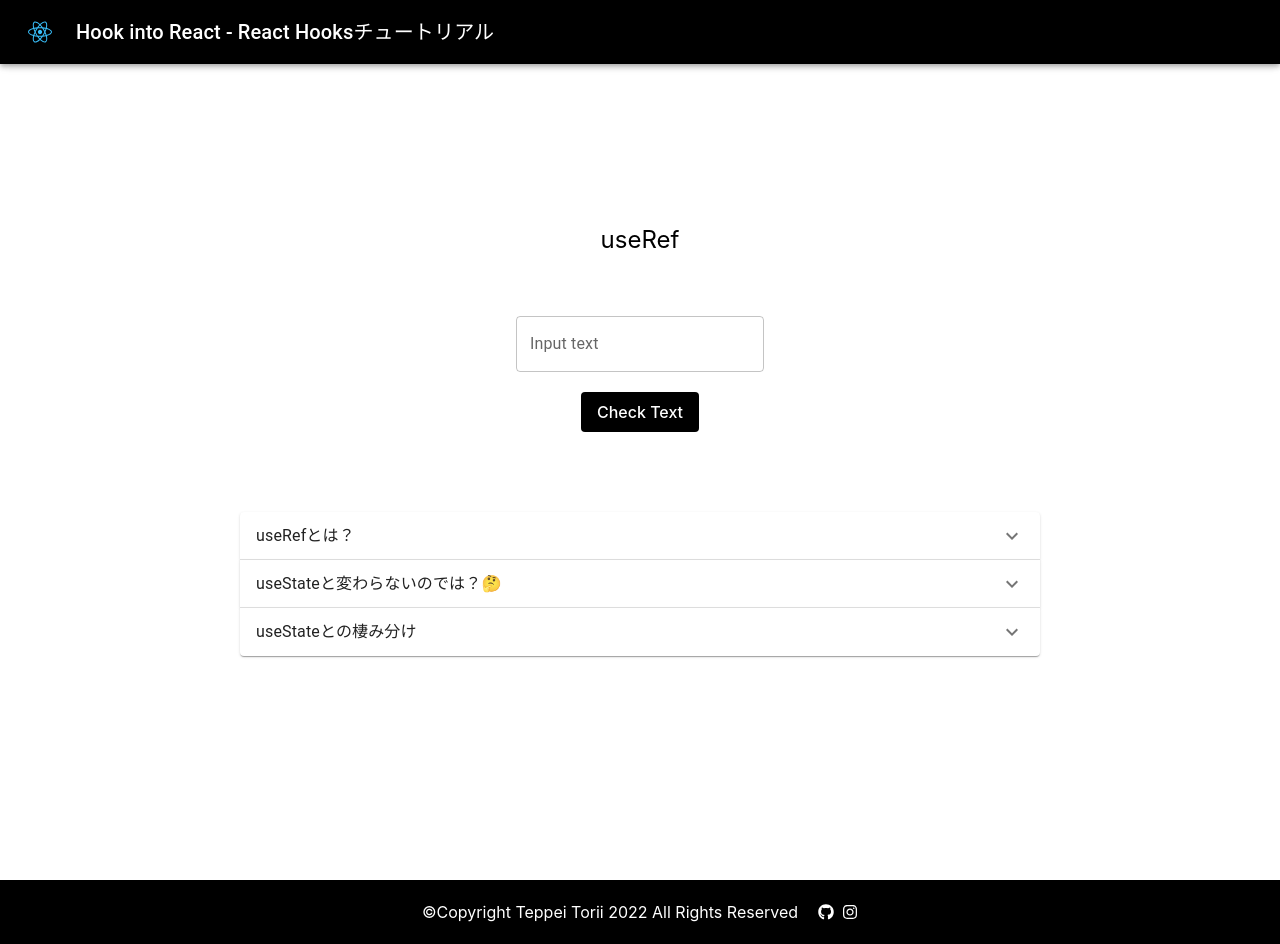
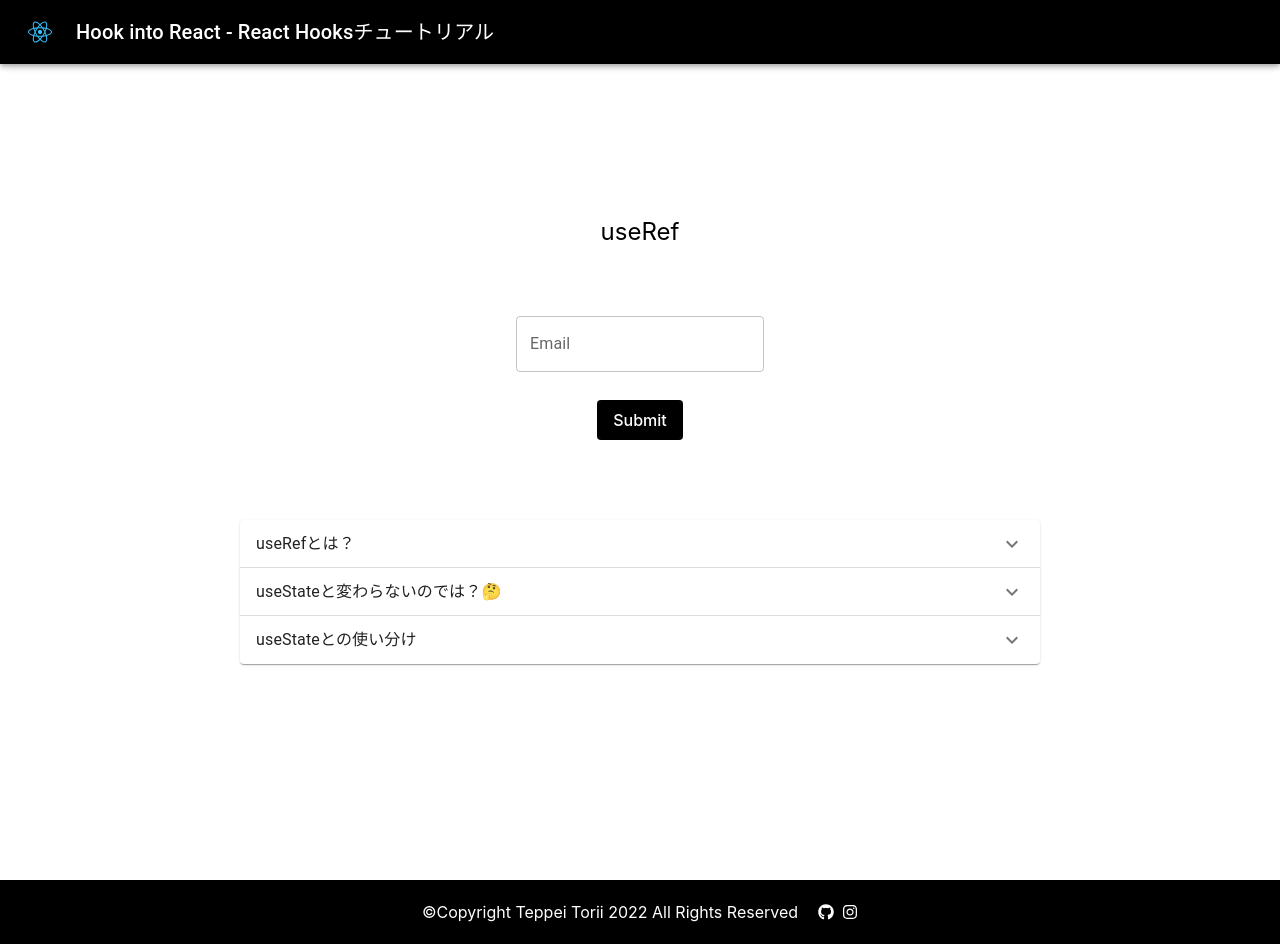
Before and after one commit to Teppeichang/react_hooks_tutorial, a React (Create React App) app: page /useref in a window 1280 px wide. Built offline with nearby package versions, Linux system fonts and the light colour scheme.

Commit message:
Add: useRef解説ページに動作実例を追加

```diff
--- a/src/pages/UseRefPage.jsx
+++ b/src/pages/UseRefPage.jsx
@@ -9,23 +9,24 @@ import ExpandMoreIcon from "@mui/icons-material/ExpandMore";
 import { Box } from "@mui/system";
 
 const UseRefPage = () => {
+  const emailValidatePattern = "^[A-Za-z0-9]{1}[A-Za-z0-9_.-]*@{1}[A-Za-z0-9_.-]{1,}.[A-Za-z0-9]{1,}$";
+
+  const emailRef = useRef(null);
   const textRef = useRef(null);
+  const [useRefText, setUseRefText] = useState(null);
+  const [useStateText, setUseStateText] = useState(null);
 
-  console.log(typeof textRef);
-  console.log(textRef);
-  console.log(textRef.current);
-
-  const [textError, setTextError] = useState(false);
+  const [emailError, setEmailError] = useState(false);
 
   const formValidation = () => {
     let valid = true;
 
-    const isTextRefExists = textRef?.current;
-    if (isTextRefExists) {
-      const isTextValid = isTextRefExists.validity.valid;
-      setTextError(!isTextValid);
+    const isEmailRefExists = emailRef?.current;
+    if (isEmailRefExists) {
+      const isEmailValid = isEmailRefExists.validity.valid;
+      setEmailError(!isEmailValid);
       // eslint-disable-next-line
-      valid &&= isTextValid;
+      valid &&= isEmailValid;
     }
   };
 
@@ -34,17 +35,18 @@ const UseRefPage = () => {
       <p className="text-2xl mb-10">useRef</p>
       <div className="flex flex-col items-center mt-5 mb-20">
         <TextField
-          label="Input text"
-          inputRef={textRef}
-          error={textError}
-          helperText={textError && textRef?.current?.validationMessage}
-          inputProps={{ required: true }}
+          label="Email"
+          inputRef={emailRef}
+          error={emailError}
+          helperText={emailError && emailRef?.current?.validationMessage}
+          inputProps={{ required: true, pattern: emailValidatePattern }}
+          sx={{ m: 1 }}
         />
         <button
           className="bg-black hover:bg-slate-700 text-white font-medium mt-5 py-2 px-4 rounded w-max"
           onClick={() => formValidation()}
         >
-          Check Text
+          Submit
         </button>
       </div>
       <Box sx={{ width: 800, mb: 10 }}>
@@ -86,8 +88,7 @@ const UseRefPage = () => {
                 useRefは、.currentプロパティが渡された引数をrefObject(上記例における、hogeRefやtextRef)へ返す。
               </p>
               <p>
-                この引数の値が書き換え可能な.currentプロパティーの値であり、
-                .currentプロパティ内に保持することができる。
+                この引数の値が書き換え可能な.currentプロパティの値であり、.currentプロパティ内に保持することができる。
               </p>
             </Typography>
           </AccordionDetails>
@@ -101,19 +102,45 @@ const UseRefPage = () => {
               <p>値の保持ができると言う点では共通しているが、以下の点が異なる。</p>
               <ul className="list-disc list-inside pl-2 mt-5 leading-8">
                 <li>useState: 保持した値を更新すると、コンポーネントが再レンダリングされる</li>
-                <li>useRef: 保持した値を更新しても、<span className="font-bold underline">コンポーネントが再レンダリングされない</span></li>
+                <li>
+                  useRef: 保持した値を更新しても、
+                  <span className="font-bold underline">
+                    コンポーネントが再レンダリングされない
+                  </span>
+                </li>
               </ul>
+              <TextField
+                label="useState Form"
+                value={useStateText}
+                onChange={(event) => setUseStateText(event.target.value)}
+                sx={{ mt: 5, mx: 1 }}
+              />
+              <p className="ml-1 mb-5">Text: {useStateText}</p>
+              <TextField label="useRef Form" inputRef={textRef} sx={{ m: 1 }} />
+              <button
+                className="bg-black hover:bg-slate-700 text-white font-medium mt-5 py-2 px-4 rounded w-max"
+                onClick={() => setUseRefText(textRef.current.value)}
+              >
+                Set Text
+              </button>
+              <p className="ml-1 mb-5">Text: {useRefText}</p>
             </Typography>
           </AccordionDetails>
         </Accordion>
         <Accordion>
           <AccordionSummary expandIcon={<ExpandMoreIcon />}>
-            <Typography>useStateとの棲み分け</Typography>
+            <Typography>useStateとの使い分け</Typography>
           </AccordionSummary>
           <AccordionDetails>
             <Typography>
-              <p>「コンポーネント内で値を保持したいが、ブラウザ上に更新した内容をリアルタイムで表示させる必要がない」場合は、useRefを利用するとよい。</p>
-              <p>例えば、フォームのバリデーションエラーはリアルタイムで表示させることがマストではないので、useRefでフォームの値を保持しておいて、フォーム送信時にuseRefで保持したフォームの値を検証し、バリデーションエラーを表示させる というような使い方ができる。</p>
+              <p>
+                「コンポーネント内で値を保持したいが、ブラウザ上に更新した内容をリアルタイムで表示させる必要がない」場合は、useRefを利用するとよい。
+              </p>
+              <br />
+              <p>
+                例えば、フォームのバリデーションエラーはリアルタイムで表示させることがマストではないので、useRefでフォームの値を保持しておいて、フォーム送信時にuseRefで保持したフォームの値を検証し、バリデーションエラーを表示させる
+                というような使い方ができる。
+              </p>
             </Typography>
           </AccordionDetails>
         </Accordion>
```
